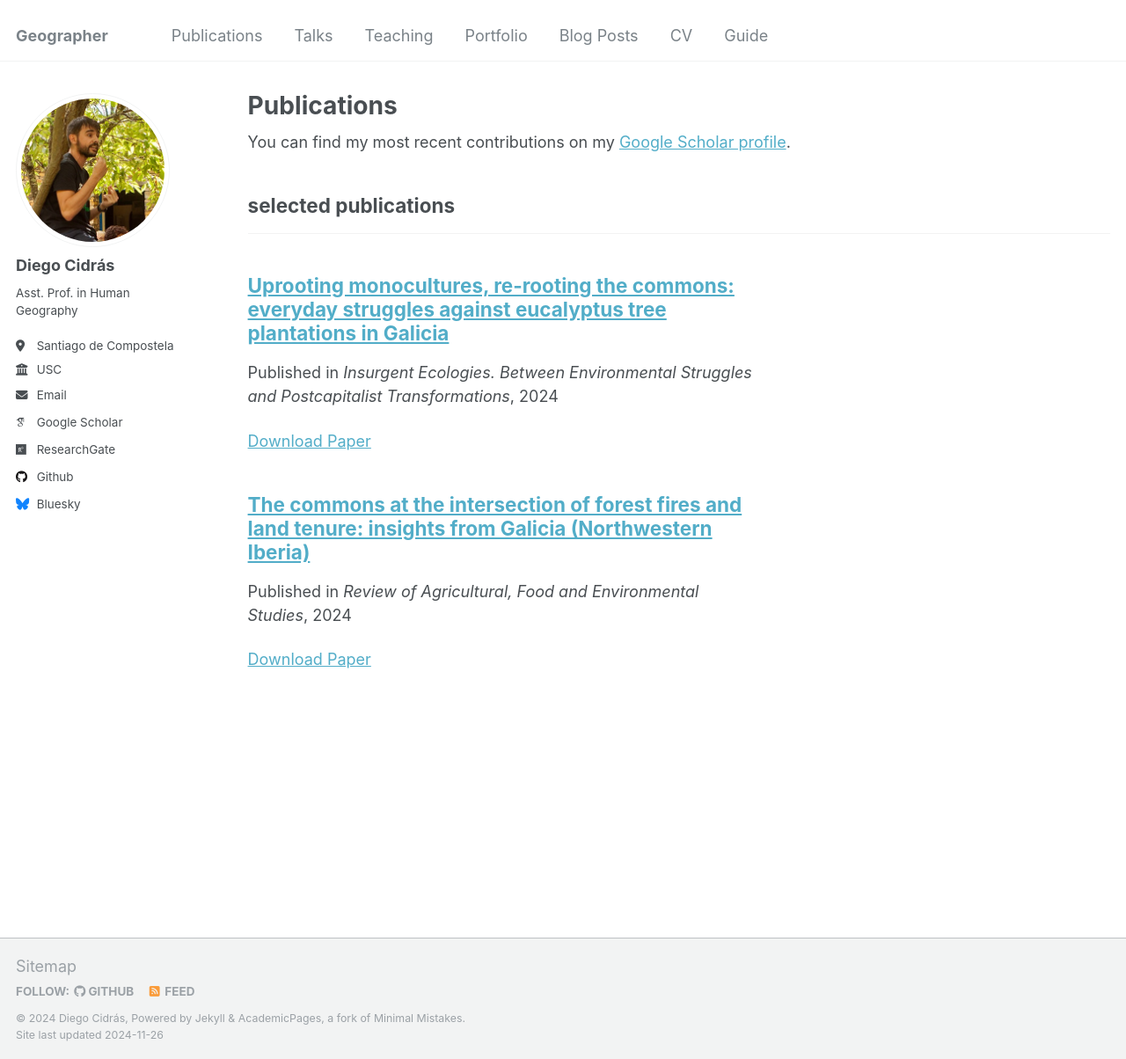
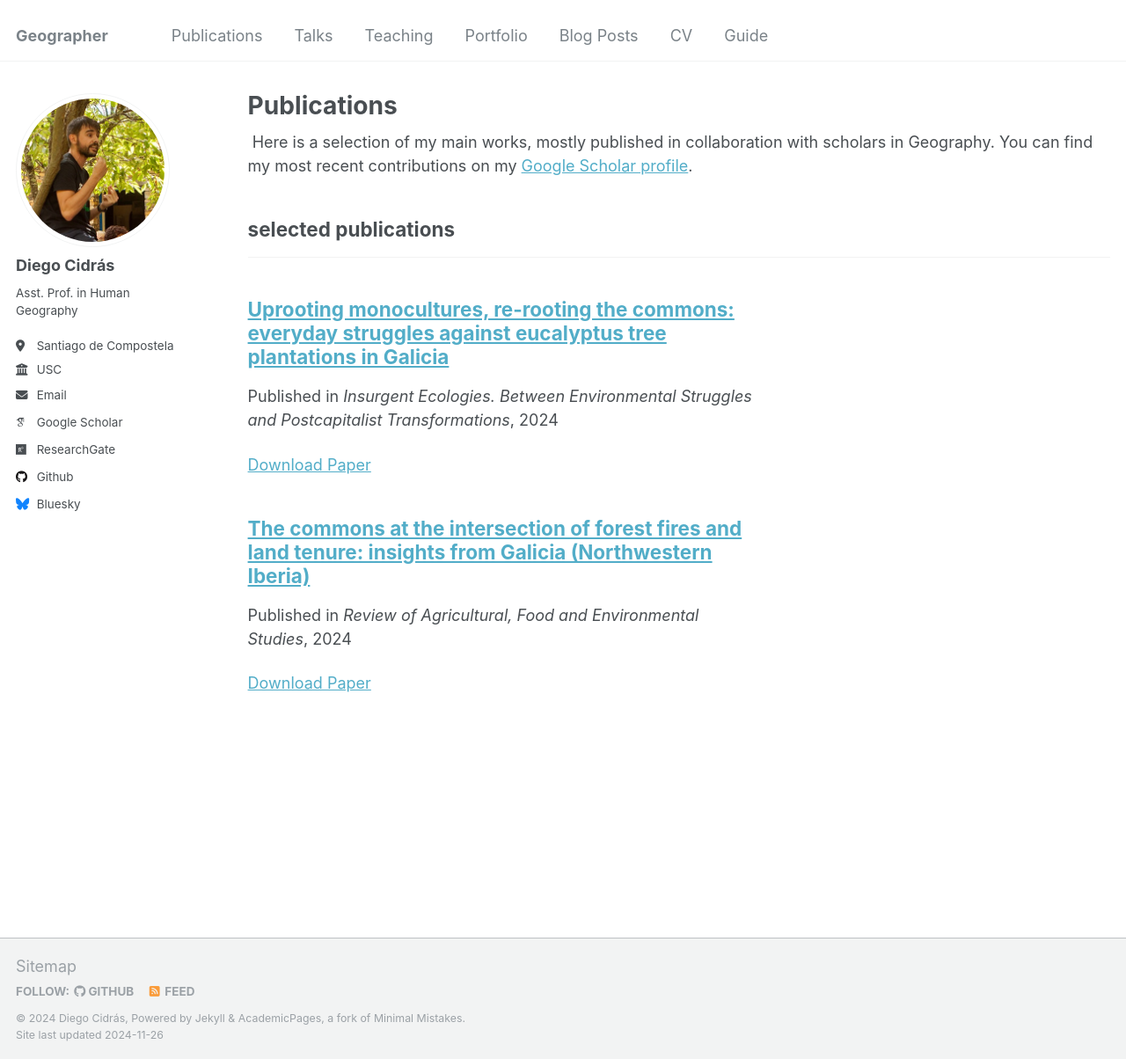
Before and after one commit to diegocidras/diegocidras.github.io, a Jekyll site: the page built from _pages/publications.html, in a window 1280 px wide and 1204 px high. Shown: the whole window at 88% size. Built offline with Jekyll 4.4.1, drawn with Linux system fonts in a browser that asks for light colours; some web fonts are replaced.

Commit message:
Update publications.html

```diff
--- a/_pages/publications.html
+++ b/_pages/publications.html
@@ -6,7 +6,7 @@ author_profile: true
 ---
 
 {% if site.author.googlescholar %}
-  <div class="wordwrap">You can find my most recent contributions on my <a href="{{site.author.googlescholar}}">Google Scholar profile</a>.</div>
+  <div class="wordwrap"> Here is a selection of my main works, mostly published in collaboration with scholars in Geography. You can find my most recent contributions on my <a href="{{site.author.googlescholar}}">Google Scholar profile</a>.</div>
 {% endif %}
 
 
```
